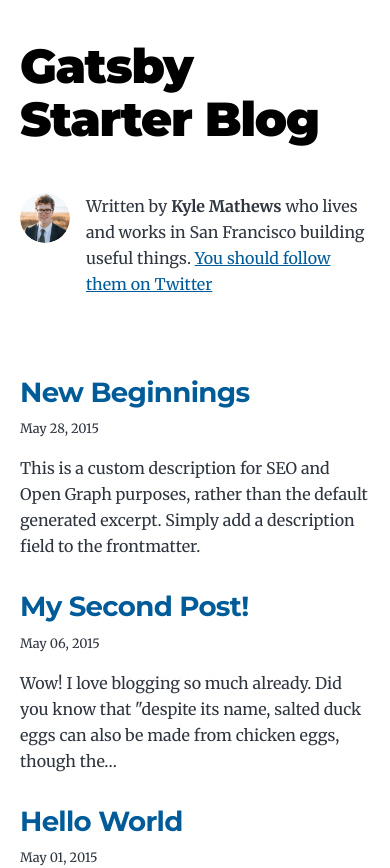
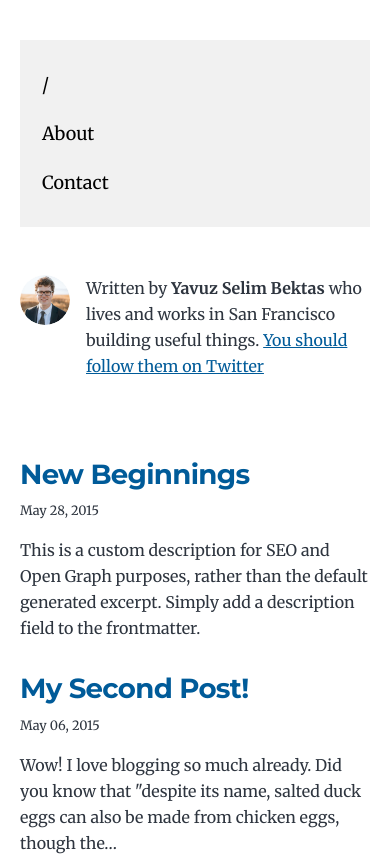
Before and after one commit to yvzslmbkts/yavuzsel.im, a Gatsby site: page / in a window 390 px wide. Shown: the top 868 px of the page. Built offline with nearby package versions, Linux system fonts and the light colour scheme; Gatsby itself is replaced by a stand-in of ours.

Commit message:
Update header from layout.js

```diff
--- a/gatsby-config.js
+++ b/gatsby-config.js
@@ -1,8 +1,8 @@
 module.exports = {
   siteMetadata: {
-    title: `Gatsby Starter Blog`,
+    title: `/`,
     author: {
-      name: `Kyle Mathews`,
+      name: `Yavuz Selim Bektas`,
       summary: `who lives and works in San Francisco building useful things.`,
     },
     description: `A starter blog demonstrating what Gatsby can do.`,
--- a/src/components/layout.js
+++ b/src/components/layout.js
@@ -8,9 +8,15 @@ const Layout = ({ location, title, children }) => {
 
   if (isRootPath) {
     header = (
-      <h1 className="main-heading">
+      <div className="header">
         <Link to="/">{title}</Link>
-      </h1>
+       {/* <h1 className="main-heading">*/}
+       {/*</h1>*/}
+       <div className="header-right">
+         <Link to="/">About</Link>
+         <Link to="/">Contact</Link>
+       </div>
+      </div>
     )
   } else {
     header = (
--- a/src/pages/index.js
+++ b/src/pages/index.js
@@ -12,7 +12,7 @@ const BlogIndex = ({ data, location }) => {
   if (posts.length === 0) {
     return (
       <Layout location={location} title={siteTitle}>
-        <SEO title="All posts" />
+        <SEO title="Homepage" />
         <Bio />
         <p>
           No blog posts found. Add markdown posts to "content/blog" (or the
@@ -25,7 +25,7 @@ const BlogIndex = ({ data, location }) => {
 
   return (
     <Layout location={location} title={siteTitle}>
-      <SEO title="All posts" />
+      <SEO title="Homepage" />
       <Bio />
       <ol style={{ listStyle: `none` }}>
         {posts.map(post => {
--- a/src/style.css
+++ b/src/style.css
@@ -331,3 +331,57 @@ a:focus {
     list-style-position: inside;
   }
 }
+
+/* Style the header with a grey background and some padding */
+.header {
+  overflow: hidden;
+  background-color: #f1f1f1;
+  padding: 20px 10px;
+}
+
+/* Style the header links */
+.header a {
+  float: left;
+  color: black;
+  text-align: center;
+  padding: 12px;
+  text-decoration: none;
+  font-size: 18px;
+  line-height: 25px;
+  border-radius: 4px;
+}
+
+/* Style the logo link (notice that we set the same value of line-height and font-size to prevent the header to increase when the font gets bigger */
+.header a.logo {
+  font-size: 25px;
+  font-weight: bold;
+}
+
+/* Change the background color on mouse-over */
+.header a:hover {
+  background-color: #ddd;
+  color: black;
+}
+
+/* Style the active/current link*/
+.header a.active {
+  background-color: dodgerblue;
+  color: white;
+}
+
+/* Float the link section to the right */
+.header-right {
+  float: right;
+}
+
+/* Add media queries for responsiveness - when the screen is 500px wide or less, stack the links on top of each other */
+@media screen and (max-width: 500px) {
+  .header a {
+    float: none;
+    display: block;
+    text-align: left;
+  }
+  .header-right {
+    float: none;
+  }
+}
```
Also changed, not shown: content/blog/hello-world/salty_egg.jpg (deleted), src/pages/about.js (added), 1 other file.
